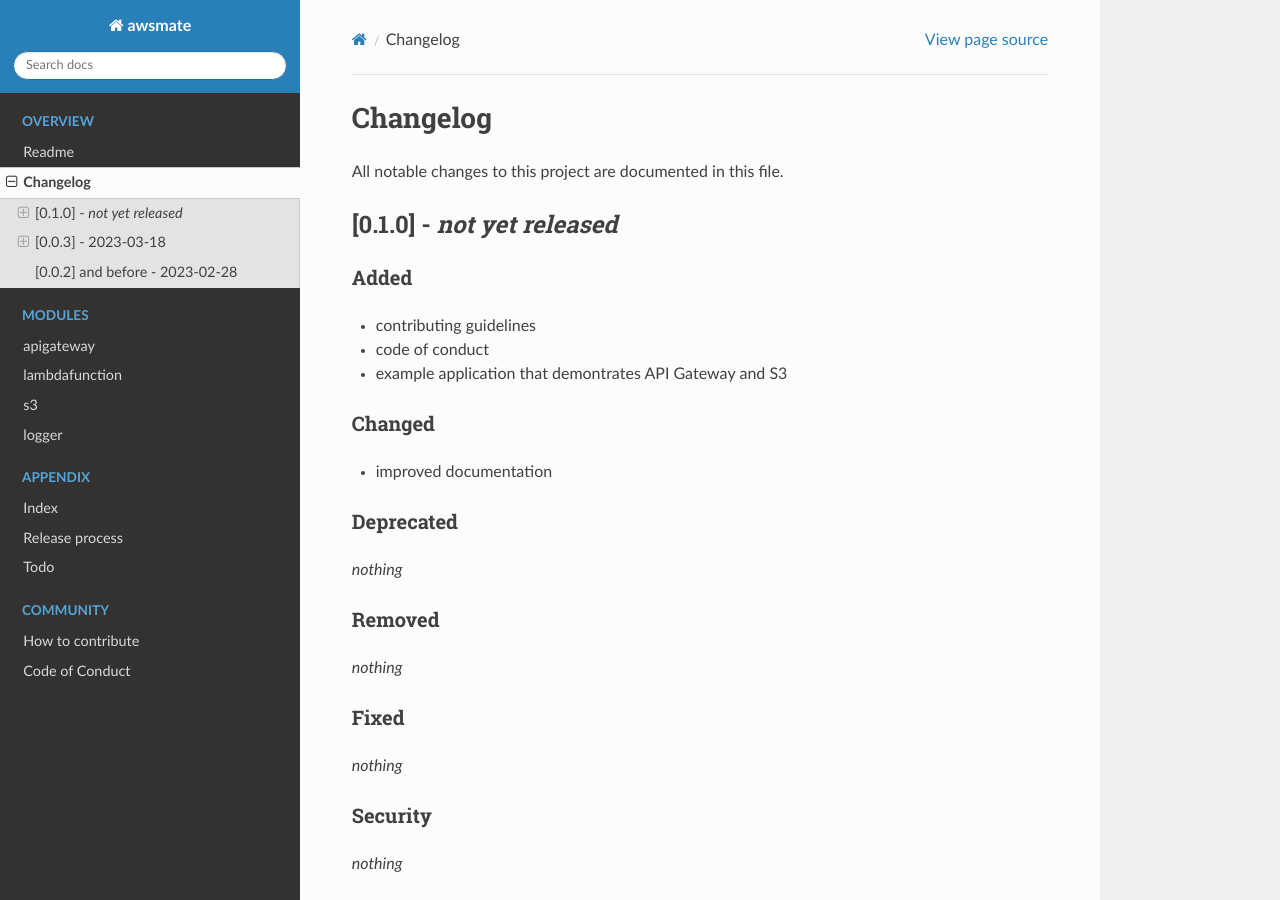
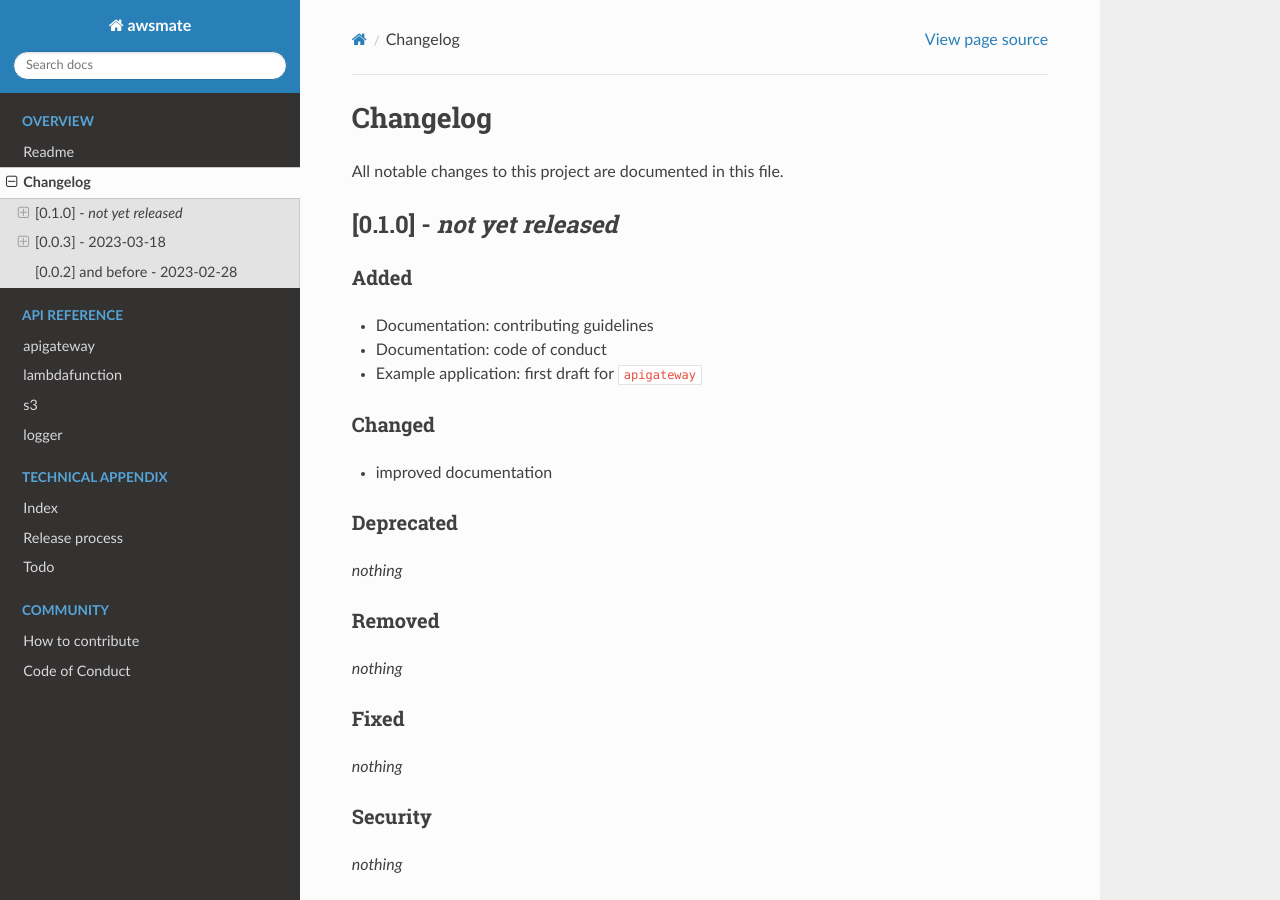
Before and after one commit to shlublu/awsmate, a Sphinx documentation site: the page built from docs/source/changelog.rst, in a window 1280 px wide and 900 px high. Built offline with Sphinx 7.4.7 and the Read the Docs theme 2.0.0, drawn with Linux system fonts in a browser that asks for light colours.

Commit message:
Documentation: wording

```diff
--- a/CHANGELOG.md
+++ b/CHANGELOG.md
@@ -4,9 +4,9 @@ All notable changes to this project are documented in this file.
 
 ### Added
 
-- contributing guidelines
-- code of conduct
-- example application that demontrates API Gateway and S3
+- Documentation: contributing guidelines
+- Documentation: code of conduct
+- Example application: first draft for `apigateway`
 
 ### Changed
 
@@ -34,12 +34,12 @@ All notable changes to this project are documented in this file.
 
 - this changelog
 - documentation of the existing code
-- function ``awsmate.logger.log_internal_error()``
+- function `awsmate.logger.log_internal_error()`
 
 ### Changed
 
 - Almost all functions: Python naming convention applied to parameters
-- Method ``awsmate.s3.LambdaNotificationEvent.object_key()``: corrected a typo in its name
+- Method `awsmate.s3.LambdaNotificationEvent.object_key()`: corrected a typo in its name
 
 ### Deprecated
 
--- a/docs/source/index.rst
+++ b/docs/source/index.rst
@@ -10,7 +10,7 @@ awsmate
 
 .. toctree::
    :maxdepth: 4
-   :caption: Modules
+   :caption: API reference
 
    apigateway
    lambdafunction
@@ -19,7 +19,7 @@ awsmate
 
 .. toctree::
    :maxdepth: 2
-   :caption: Appendix
+   :caption: Technical appendix
 
    genindex
    release_process
```
Also changed, not shown: README.md (+1 -1 lines).
